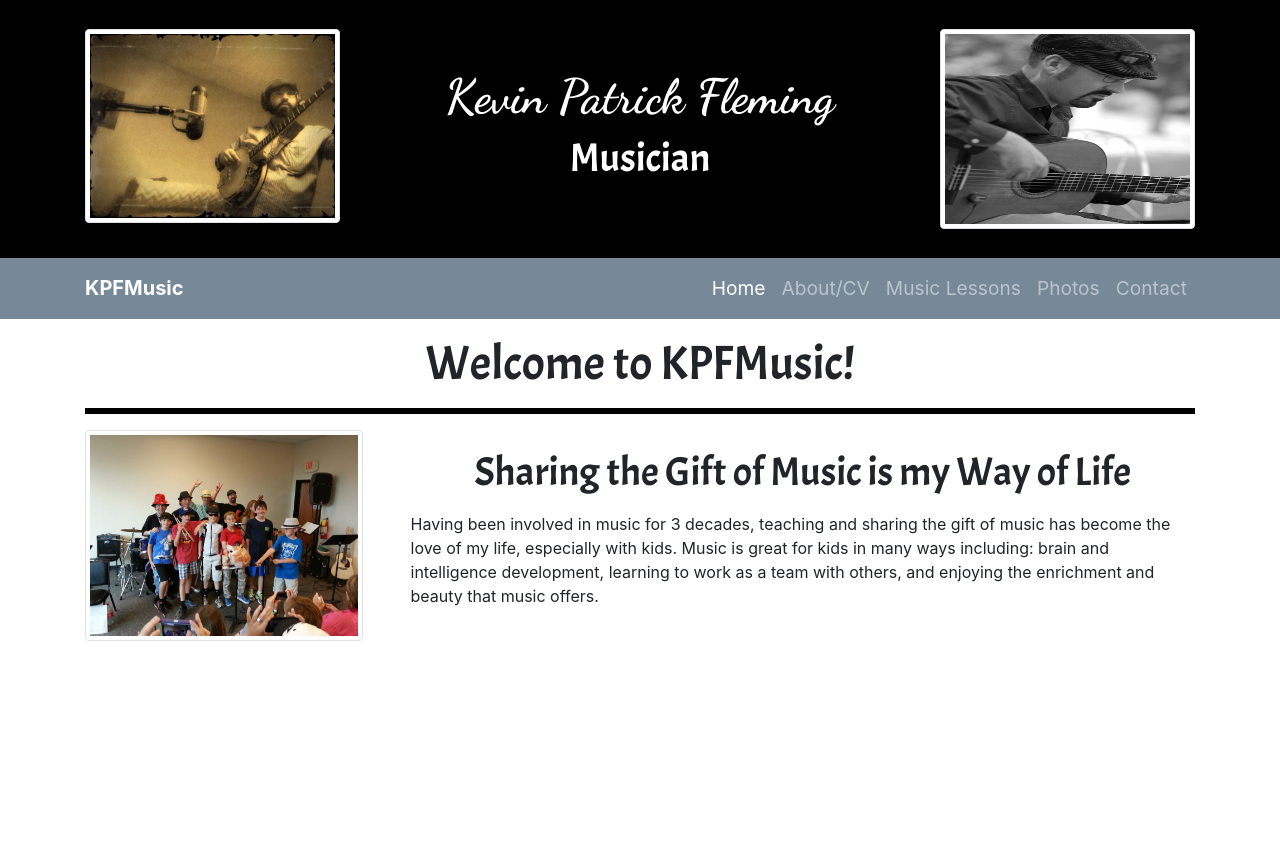
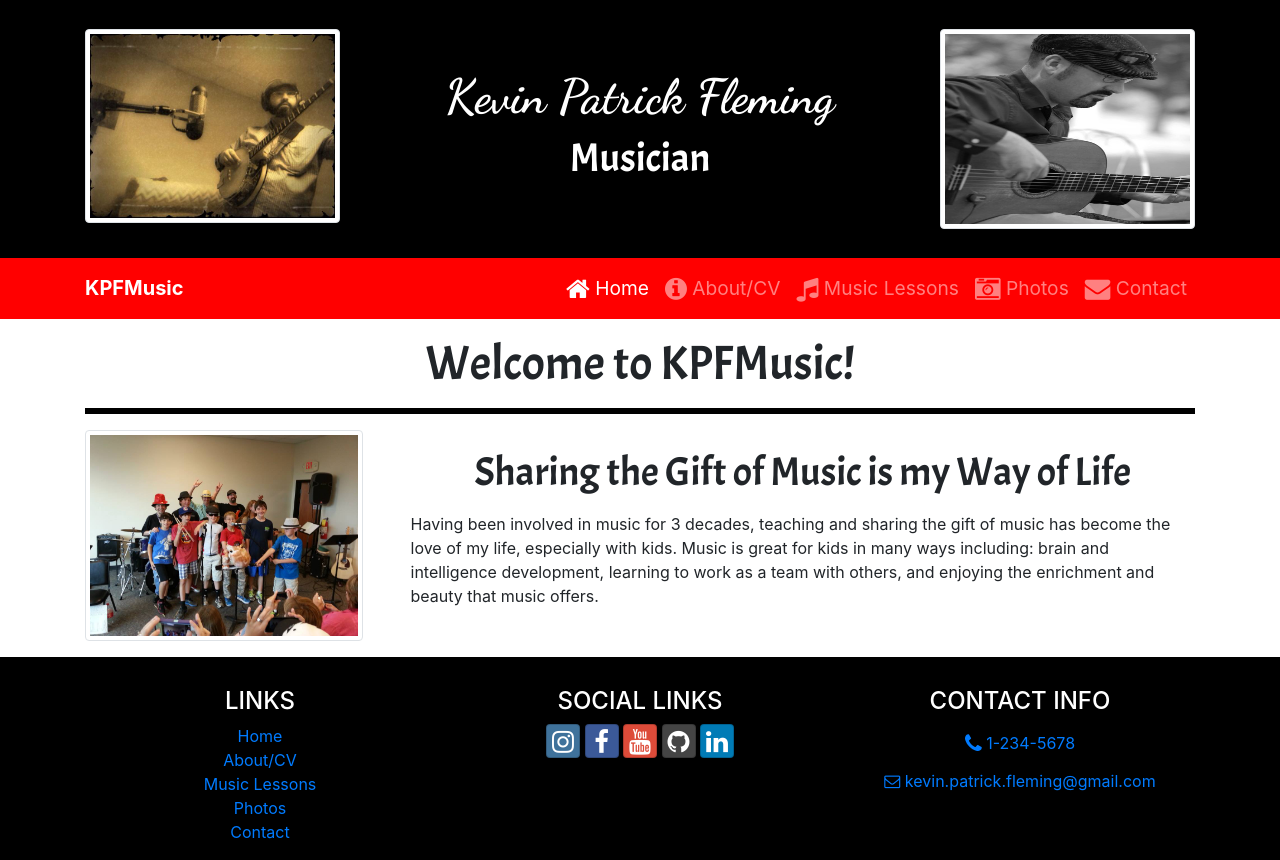
Before and after one commit to KevinPFleming/KPF-Guitar, a website: page index.html in a window 1280 px wide. Before the commit the page ends 800 px from the top, so only its background shows below. Drawn offline with nearby package versions, Linux system fonts and the light colour scheme.

Commit message:
Footer and Links

```diff
--- a/css/styles.css
+++ b/css/styles.css
@@ -31,7 +31,7 @@ hr {
 }
 
 .navbar {
-    background-color: lightslategray;
+    background-color: red;
     width: 100%;
 }
 
@@ -49,3 +49,13 @@ hr {
     max-height: 200px;
     width: 100%;
 }
+
+footer {
+    background-color: black;
+}
+
+.footer-div {
+    text-align: center;
+    margin-top: 30px;
+    color: white;
+}
--- a/index.html
+++ b/index.html
@@ -5,6 +5,8 @@
     <meta charset="UTF-8">
     <meta name="viewport" content="width=device-width, initial-scale=1.0">
     <link rel="stylesheet" href="node_modules/bootstrap/dist/css/bootstrap.min.css" />
+    <link rel="stylesheet" href="node_modules/font-awesome/css/font-awesome.min.css" />
+    <link rel="stylesheet" href="node_modules/bootstrap-social/bootstrap-social.css" />
     <link rel="preconnect" href="https://fonts.gstatic.com">
     <link href="https://fonts.googleapis.com/css2?family=Dancing+Script:wght@700&display=swap" rel="stylesheet">
     <link href="https://fonts.googleapis.com/css2?family=Acme&display=swap" rel="stylesheet">
@@ -39,11 +41,11 @@
             </button>
             <div class="collapse navbar-collapse" id="kpfNavbar">
                 <ul class="navbar-nav ml-auto">
-                    <li class="nav-item active"><a class="nav-link" href="#"> Home </a></li>
-                    <li class="nav-item"><a class="nav-link" href="#"> About/CV </a></li>
-                    <li class="nav-item"><a class="nav-link" href="#"> Music Lessons </a></li>
-                    <li class="nav-item"><a class="nav-link" href="#"> Photos </a></li>
-                    <li class="nav-item"><a class="nav-link" href="#"> Contact </a></li>
+                    <li class="nav-item active"><a class="nav-link" href="#"><i class="fa fa-home fa-lg"></i> Home </a></li>
+                    <li class="nav-item"><a class="nav-link" href="#"><i class="fa fa-info-circle fa-lg"></i> About/CV </a></li>
+                    <li class="nav-item"><a class="nav-link" href="#"><i class="fa fa-music fa-lg"></i> Music Lessons </a></li>
+                    <li class="nav-item"><a class="nav-link" href="#"><i class="fa fa-camera-retro fa-lg"></i> Photos </a></li>
+                    <li class="nav-item"><a class="nav-link" href="#"><i class="fa fa-envelope fa-lg"></i> Contact </a></li>
                 </ul>
             </div>
         </div>
@@ -59,7 +61,7 @@
     </div>
     <div class="container">
         <div class="row">
-            <div class="col">
+            <div class="col mb-3">
                 <div class="media">
                     <img class=" w-25 h-25 img-fluid img-thumbnail" src="images/Jam Camp kids1.jpg" />
                     <div class="media-body align-self-center ml-5">
@@ -75,6 +77,36 @@
         </div>
     </div>
 
+    <footer class="site-footer">
+        <div class="container">
+            <div class="row">
+                <div class="col-4 footer-div">
+                    <h4> LINKS </h4>
+                    <ul class="list-unstyled">
+                        <li><a href="#"> Home </a></li>
+                        <li><a href="#"> About/CV </a></li>
+                        <li><a href="#"> Music Lessons </a></li>
+                        <li><a href="#"> Photos </a></li>
+                        <li><a href="#"> Contact </a></li>
+                    </ul>
+                </div>
+                <div class="col-4 footer-div">
+                   <h4> SOCIAL LINKS </h4>
+                     <a class="btn btn-social-icon btn-instagram" href="http://instagram.com"><i class="fa fa-instagram"></i></a>
+                     <a class="btn btn-social-icon btn-facebook" href="http://facebook.com"><i class="fa fa-facebook"></i></a>
+                     <a class="btn btn-social-icon btn-google" href="http://youtube.com"><i class="fa fa-youtube"></i></a>
+                     <a class="btn btn-social-icon btn-github" href="http://github.com"><i class="fa fa-github"></i></a>
+                     <a class="btn btn-social-icon btn-linkedin" href="http://linkedin.com"><i class="fa fa-linkedin"></i></a>
+                </div>
+                <div class="col footer-div">
+                    <h4> CONTACT INFO </h4>
+                     <a role="button" class="btn btn-link"><i class="fa fa-phone fa-lg"></i> 1-234-5678 </a>
+                     <a role="button" class="btn btn-link"><i class="fa fa-envelope-o"></i> kevin.patrick.fleming@gmail.com </a>
+                </div>
+            </div>
+        </div>
+    </footer>
+
     <script src="node_modules/jquery/dist/jquery.slim.min.js"></script>
     <script src="node_modules/popper.js/dist/umd/popper.min.js"></script>
     <script src="node_modules/bootstrap/dist/js/bootstrap.min.js"></script>
--- a/package.json
+++ b/package.json
@@ -15,6 +15,8 @@
   },
   "dependencies": {
     "bootstrap": "^4.5.2",
+    "bootstrap-social": "^5.1.1",
+    "font-awesome": "^4.7.0",
     "jquery": "^3.5.1",
     "popper.js": "^1.16.1"
   },
```
Also changed, not shown: 2 other files.
